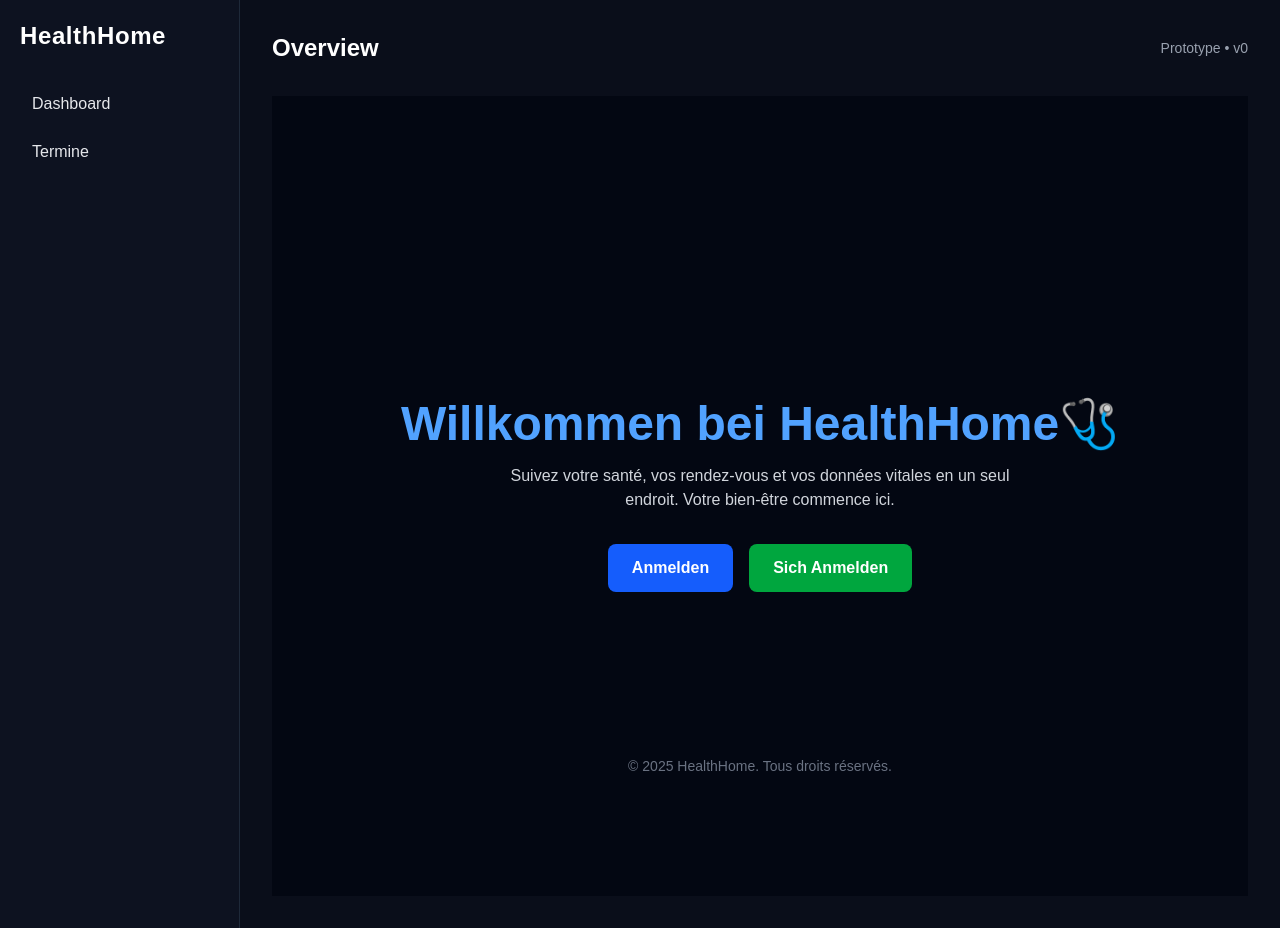
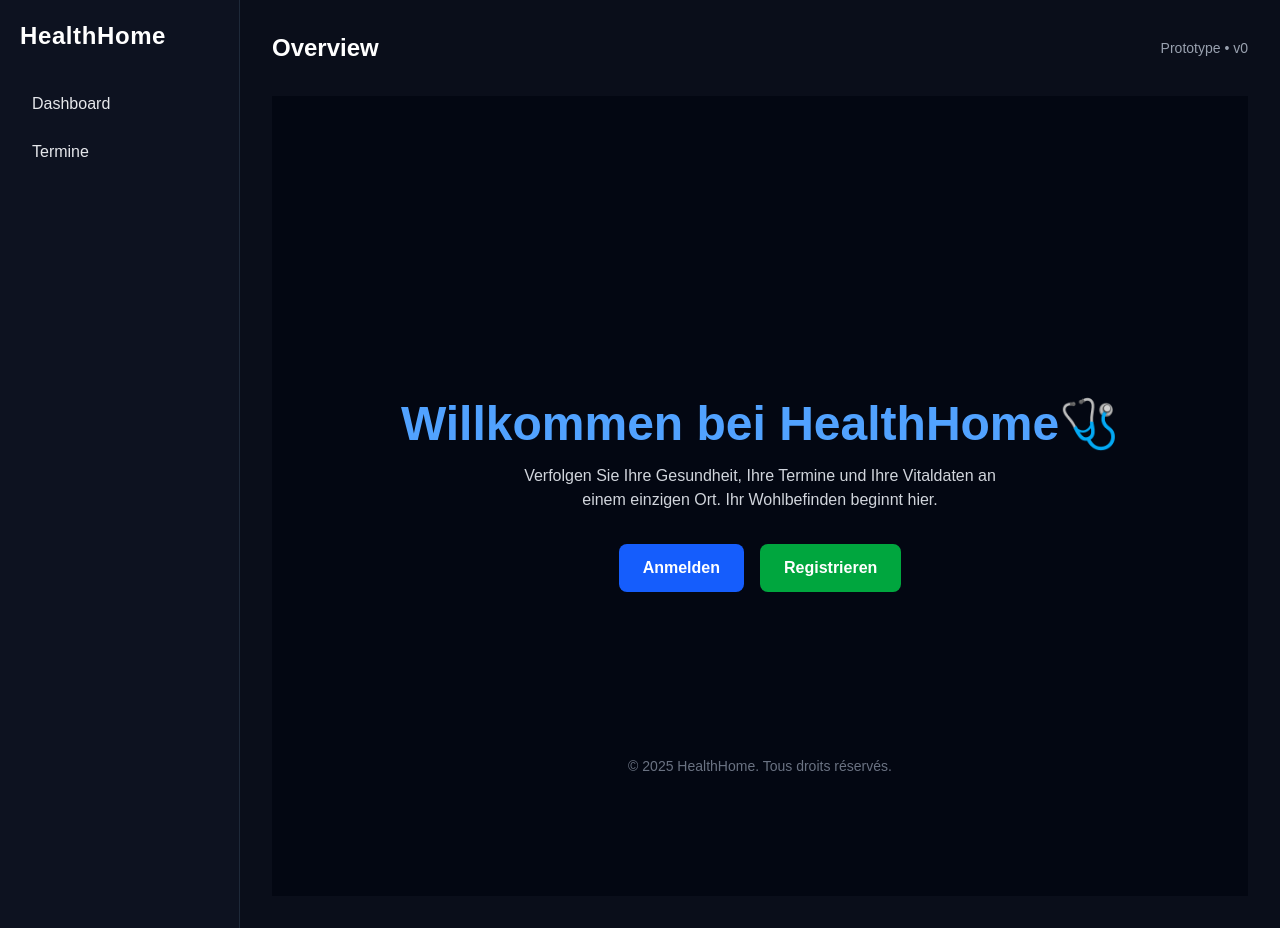
Before and after one commit to ulrich2k25/HealthHome, a Next.js app in the folder frontend/: page / in a window 1280 px wide. Built offline with nearby package versions, Linux system fonts and the light colour scheme.

Commit message:
Correction / amélioration sur main

```diff
--- a/frontend/src/app/page.tsx
+++ b/frontend/src/app/page.tsx
@@ -21,8 +21,7 @@ export default function HomePage() {
       </h1>
 
       <p className="text-gray-300 max-w-lg mb-8">
-        Suivez votre santé, vos rendez-vous et vos données vitales en un seul
-        endroit. Votre bien-être commence ici.
+       Verfolgen Sie Ihre Gesundheit, Ihre Termine und Ihre Vitaldaten an einem einzigen Ort. Ihr Wohlbefinden beginnt hier.
       </p>
 
       {/* Boutons principaux */}
@@ -38,7 +37,7 @@ export default function HomePage() {
           onClick={() => router.push("/register")}
           className="bg-green-600 hover:bg-green-700 text-white px-6 py-3 rounded-lg font-semibold transition-all"
         >
-        Sich Anmelden
+        Registrieren
         </button>
       </div>
 
```
